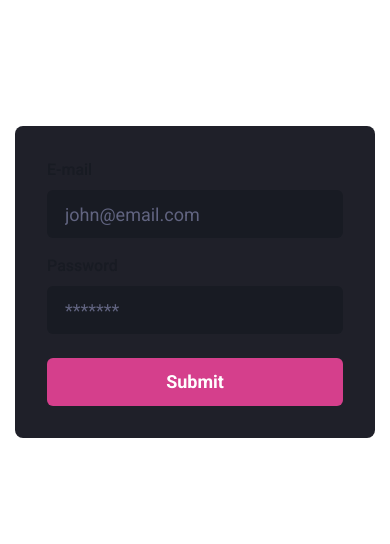
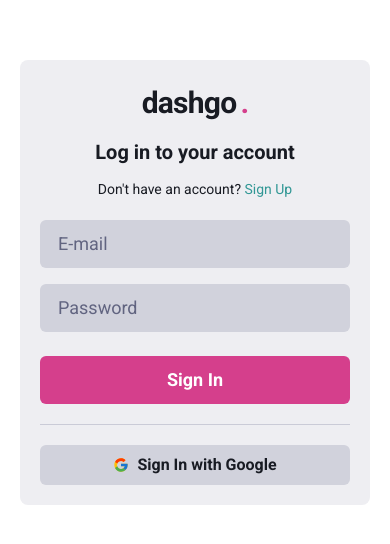
Before and after one commit to griffan113/atomic-architecture, a Next.js app: page / in a window 390 px wide. Shown: the part 140-684 px from the top of the page. Built offline with nearby package versions, Linux system fonts and the light colour scheme.

Commit message:
feat: set up responsiveness and dark mode

```diff
--- a/src/components/templates/Dashboard/Dashboard.template.tsx
+++ b/src/components/templates/Dashboard/Dashboard.template.tsx
@@ -1,8 +1,18 @@
 import React from 'react';
-import { Box, Flex, SimpleGrid, Text, theme } from '@chakra-ui/react';
+import {
+  Box,
+  Flex,
+  SimpleGrid,
+  Text,
+  theme,
+  useColorMode,
+} from '@chakra-ui/react';
 import dynamic from 'next/dynamic';
+import { ApexOptions } from 'apexcharts';
 
 const Chart = dynamic(() => import('react-apexcharts'), { ssr: false });
+
+import { Header, Sidebar } from '@/components/ui/organisms';
 
 const options: ApexOptions = {
   chart: {
@@ -60,10 +70,9 @@
   },
 ];
 
-import { Header, Sidebar } from '@/components/ui/organisms';
-import { ApexOptions } from 'apexcharts';
+export const DashboardTemplate: React.FC = () => {
+  const { colorMode } = useColorMode();
 
-export const DashboardTemplate: React.FC = () => {
   return (
     <Flex direction="column" h="100vh">
       <Header />
@@ -77,13 +86,22 @@
           minChildWidth="320px"
           alignItems="flex-start"
         >
-          <Box pb="4" p="8" bg="themed.sub_bg" borderRadius={8}>
+          <Box
+            pb="4"
+            p="8"
+            bg={colorMode === 'dark' ? 'gray.800' : 'gray.50'}
+            borderRadius={8}
+          >
             <Text fontSize="large" mb="4">
               Inscritos da Semana
             </Text>
             <Chart options={options} series={series} type="area" height={160} />
           </Box>
-          <Box p="8" bg="themed.sub_bg" borderRadius={8}>
+          <Box
+            p="8"
+            bg={colorMode === 'dark' ? 'gray.800' : 'gray.50'}
+            borderRadius={8}
+          >
             <Text fontSize="large" mb="4">
               Taxa de Abertura
             </Text>
--- a/src/components/templates/Login/Login.template.tsx
+++ b/src/components/templates/Login/Login.template.tsx
@@ -1,12 +1,52 @@
-import { Flex } from '@chakra-ui/react';
+import {
+  Divider,
+  Flex,
+  Stack,
+  Text,
+  useColorMode,
+  Link as ChakraLink,
+  Button,
+} from '@chakra-ui/react';
 import React from 'react';
+import Link from 'next/link';
+import { FcGoogle } from 'react-icons/fc';
 
 import { LoginForm } from '@/components/ui/molecules/';
+import { Logo } from '@/components/ui/atoms';
 
 export const LoginTemplate: React.FC = () => {
+  const { colorMode } = useColorMode();
+
   return (
     <Flex w="100vw" h="100vh" align="center" justify="center">
-      <LoginForm />
+      <Stack
+        spacing="5"
+        as="section"
+        w="100%"
+        p={['5', '10']}
+        ml={['5', 0]}
+        mr={['5', 0]}
+        maxWidth={['100%', '400']}
+        bg={colorMode === 'dark' ? 'gray.800' : 'gray.50'}
+        borderRadius={8}
+        flexDir="column"
+      >
+        <Stack spacing="3" align="center">
+          <Logo />
+          <Text fontSize="xl" fontWeight="bold">
+            Log in to your account
+          </Text>
+          <Text fontSize="sm" fontWeight="normal">
+            Don&apos;t have an account?{' '}
+            <ChakraLink color="teal.500">
+              <Link href="/signup">Sign Up</Link>
+            </ChakraLink>
+          </Text>
+        </Stack>
+        <LoginForm />
+        <Divider />
+        <Button leftIcon={<FcGoogle />}>Sign In with Google</Button>
+      </Stack>
     </Flex>
   );
 };
--- a/src/components/ui/atoms/HeaderButtonGroup/HeaderButtonGroup.atom.tsx
+++ b/src/components/ui/atoms/HeaderButtonGroup/HeaderButtonGroup.atom.tsx
@@ -19,7 +19,7 @@
         py="1"
         color="gray.300"
         borderRightWidth={1}
-        borderColor="gray.700"
+        borderColor={colorMode === 'dark' ? 'gray.700' : 'gray.100'}
       >
         <Button
           onClick={toggleColorMode}
--- a/src/components/ui/atoms/HeaderSearchBox/HeaderSearchBox.atom.tsx
+++ b/src/components/ui/atoms/HeaderSearchBox/HeaderSearchBox.atom.tsx
@@ -1,8 +1,10 @@
 import React from 'react';
-import { Flex, Icon, Input } from '@chakra-ui/react';
+import { Flex, Icon, Input, useColorMode } from '@chakra-ui/react';
 import { RiSearchLine } from 'react-icons/ri';
 
 export const HeaderSearchBox: React.FC = () => {
+  const { colorMode } = useColorMode();
+
   return (
     <Flex
       as="label"
@@ -14,11 +16,11 @@
       alignSelf="center"
       color="gray.200"
       position="relative"
-      bg="gray.800"
+      bgColor={colorMode === 'dark' ? 'gray.800' : 'gray.50'}
       borderRadius="full"
     >
       <Input
-        color="gray.50"
+        color={colorMode === 'dark' ? 'gray.300' : 'gray.500'}
         variant="unstyled"
         px="4"
         mr="4"
--- a/src/components/ui/atoms/Input/Input.atom.tsx
+++ b/src/components/ui/atoms/Input/Input.atom.tsx
@@ -1,10 +1,11 @@
+import React from 'react';
 import {
   FormControl,
   FormLabel,
   Input as ChakraInput,
   InputProps as ChakraInputProps,
+  useColorMode,
 } from '@chakra-ui/react';
-import React from 'react';
 
 interface InputProps extends ChakraInputProps {
   name: string;
@@ -12,23 +13,21 @@
 }
 
 export const Input: React.FC<InputProps> = ({ name, label, ...rest }) => {
+  const { colorMode } = useColorMode();
+
   return (
     <FormControl>
       {!!label && <FormLabel htmlFor={name}>{label}</FormLabel>}
       <ChakraInput
         name={name}
         id={name}
-        focusBorderColor="pink.500"
-        bgColor="gray.900"
+        bgColor={colorMode === 'dark' ? 'gray.900' : 'gray.100'}
         variant="filled"
         _placeholder={{
-          color: 'gray.500',
+          color: colorMode === 'dark' ? 'gray.500' : 'gray.500',
         }}
         _focus={{
-          bgColor: 'gray.700',
-        }}
-        _hover={{
-          bgColor: 'gray.700',
+          borderColor: 'pink.500',
         }}
         size="lg"
         {...rest}
--- a/src/components/ui/atoms/Logo/Logo.atom.tsx
+++ b/src/components/ui/atoms/Logo/Logo.atom.tsx
@@ -1,9 +1,11 @@
-import { Text } from '@chakra-ui/react';
+import { ChakraProps, Text } from '@chakra-ui/react';
 import React from 'react';
 
-export const Logo: React.FC = () => {
+type LogoProps = {} & ChakraProps;
+
+export const Logo: React.FC<LogoProps> = ({ ...props }) => {
   return (
-    <Text fontSize="3xl" fontWeight="bold" letterSpacing="tight" w="64">
+    <Text {...props} fontSize="3xl" fontWeight="bold" letterSpacing="tight">
       dashgo
       <Text as="span" ml="1" color="pink.500">
         .
--- a/src/components/ui/molecules/LoginForm/LoginForm.organism.tsx
+++ b/src/components/ui/molecules/LoginForm/LoginForm.organism.tsx
@@ -5,31 +5,13 @@
 
 export const LoginForm: React.FC = () => {
   return (
-    <Flex
-      as="form"
-      w="100%"
-      p="8"
-      maxWidth="360"
-      bg="gray.800"
-      borderRadius={8}
-      flexDir="column"
-    >
+    <Flex as="form" w="100%" flexDir="column">
       <Stack spacing="4">
-        <Input
-          placeholder="john@email.com"
-          name="email"
-          type="email"
-          label="E-mail"
-        />
-        <Input
-          placeholder="*******"
-          name="password"
-          type="password"
-          label="Password"
-        />
+        <Input placeholder="E-mail" name="email" type="email" />
+        <Input placeholder="Password" name="password" type="password" />
       </Stack>
       <Button type="submit" mt="6" colorScheme="pink" size="lg">
-        Submit
+        Sign In
       </Button>
     </Flex>
   );
--- a/src/components/ui/organisms/Header/Header.organism.tsx
+++ b/src/components/ui/organisms/Header/Header.organism.tsx
@@ -20,7 +20,7 @@
       px="6"
       align="center"
     >
-      <Logo />
+      <Logo w="64" />
       <HeaderSearchBox />
       <HeaderButtonGroup />
       <HeaderProfileInfo />
--- a/src/pages/_app.tsx
+++ b/src/pages/_app.tsx
@@ -2,7 +2,7 @@
 
 import AppProvider from '../hooks';
 
-function App({ Component, pageProps }: AppProps) {
+function App({ Component, pageProps }: AppProps): JSX.Element {
   return (
     <AppProvider cookies={pageProps.cookies}>
       <Component {...pageProps} />
--- a/src/pages/index.tsx
+++ b/src/pages/index.tsx
@@ -1,9 +1,17 @@
 import type { NextPage } from 'next';
+import Head from 'next/head';
 
 import { LoginTemplate } from '@/src/components/templates';
 
 const Login: NextPage = () => {
-  return <LoginTemplate />;
+  return (
+    <>
+      <Head>
+        <title>Sign In | dashgo.</title>
+      </Head>
+      <LoginTemplate />
+    </>
+  );
 };
 
 export default Login;
--- a/src/styles/theme.ts
+++ b/src/styles/theme.ts
@@ -3,10 +3,6 @@
 
 export const theme = extendTheme({
   colors: {
-    themed: props => ({
-      sub_bg: mode('gray.800', 'gray.50')(props),
-      color: mode('gray.900', 'gray.50')(props),
-    }),
     gray: {
       '900': '#181B23',
       '800': '#1F2029',
@@ -32,6 +28,6 @@
       },
     }),
   },
-  initialColorMode: 'dark',
+  initialColorMode: 'light',
   useSystemColorMode: false,
 });
```
Also changed, not shown: src/pages/dashboard.tsx (+9 -1 lines).
